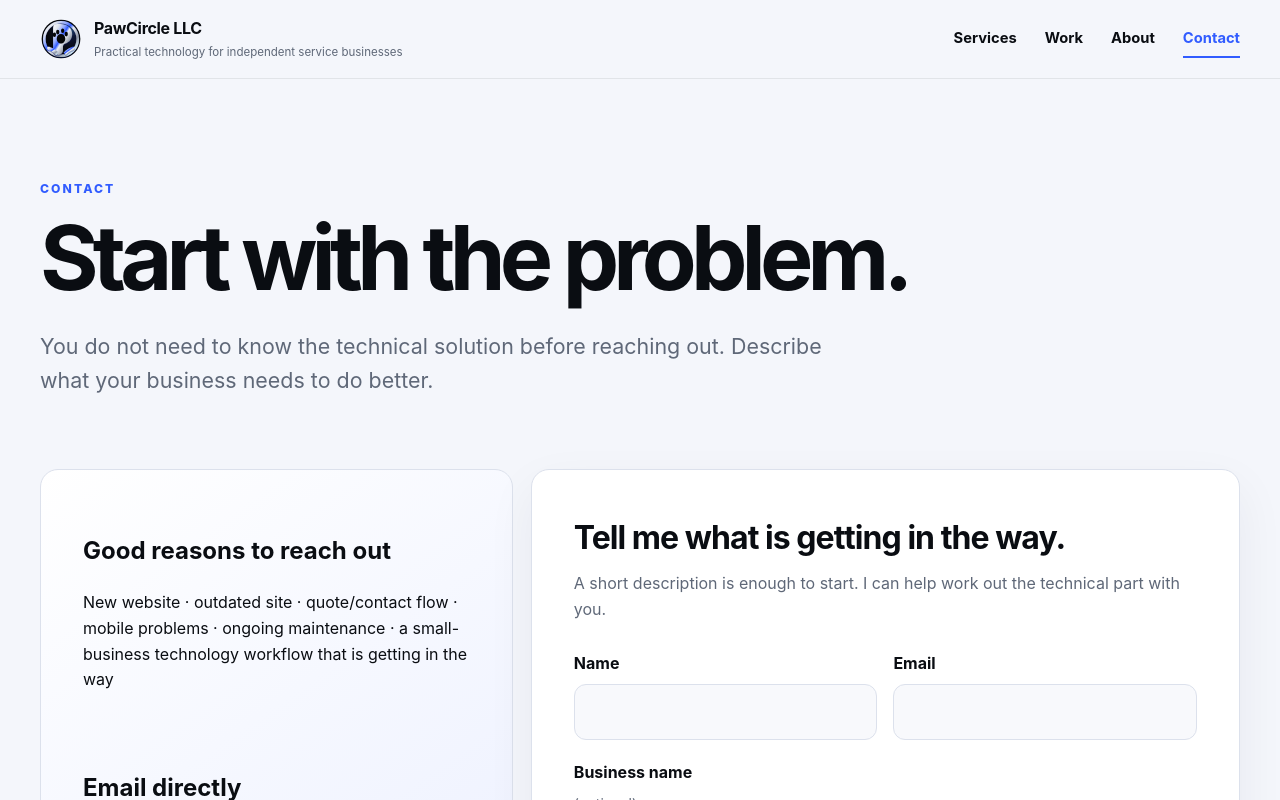
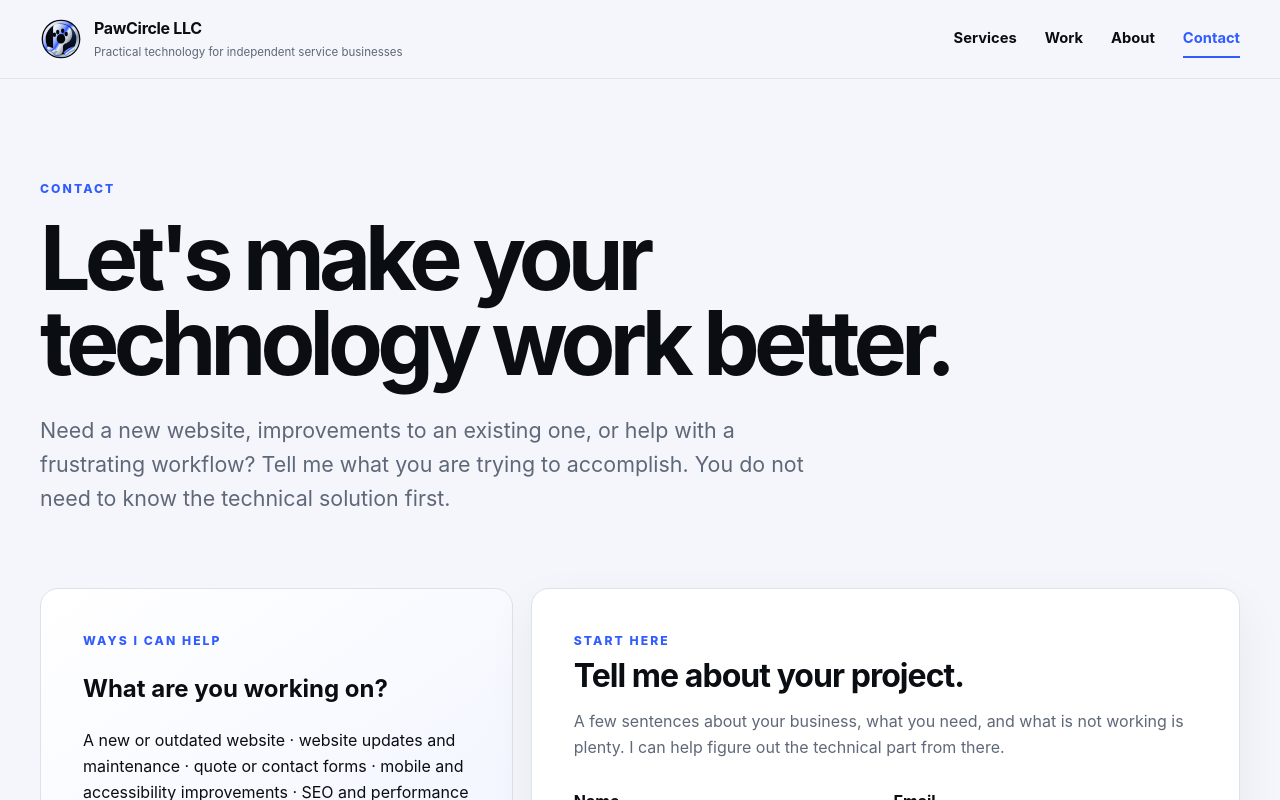
Before and after one commit to reaaland/pawcircle-llc-site, a Next.js app: page /contact in a window 1280 px wide. Shown: the top 800 px of the page. Built offline with nearby package versions, Linux system fonts and the light colour scheme.

Commit message:
Make contact page more inviting and client focused

```diff
--- a/app/contact/page.tsx
+++ b/app/contact/page.tsx
@@ -7,30 +7,35 @@ export default function ContactPage() {
   return (
     <main className="shell page-shell">
       <p className="eyebrow">CONTACT</p>
-      <h1>Start with the problem.</h1>
+      <h1>Let&apos;s make your technology work better.</h1>
       <p className="lede page-lede">
-        You do not need to know the technical solution before reaching out. Describe what your business needs to do better.
+        Need a new website, improvements to an existing one, or help with a frustrating workflow? Tell me what you are trying to accomplish. You do not need to know the technical solution first.
       </p>
 
       <section className="contact-layout" aria-label="Contact PawCircle LLC">
         <div className="contact-card contact-info-card">
           <div>
-            <h2>Good reasons to reach out</h2>
+            <p className="eyebrow">WAYS I CAN HELP</p>
+            <h2>What are you working on?</h2>
             <p>
-              New website · outdated site · quote/contact flow · mobile problems · ongoing maintenance · a small-business technology workflow that is getting in the way
+              A new or outdated website · website updates and maintenance · quote or contact forms · mobile and accessibility improvements · SEO and performance · small-business technology workflows and integrations
             </p>
           </div>
           <div>
-            <h2>Email directly</h2>
+            <p className="eyebrow">PREFER EMAIL?</p>
+            <h2>Send a message directly.</h2>
             <p>
-              Prefer your own email app? Write to <a className="text-link" href="mailto:pawcirclellc@gmail.com">pawcirclellc@gmail.com</a>.
+              Write to <a className="text-link" href="mailto:pawcirclellc@gmail.com">pawcirclellc@gmail.com</a> and I will get back to you.
             </p>
           </div>
         </div>
 
         <div className="contact-form-card">
-          <h2>Tell me what is getting in the way.</h2>
-          <p className="contact-form-intro">A short description is enough to start. I can help work out the technical part with you.</p>
+          <p className="eyebrow">START HERE</p>
+          <h2>Tell me about your project.</h2>
+          <p className="contact-form-intro">
+            A few sentences about your business, what you need, and what is not working is plenty. I can help figure out the technical part from there.
+          </p>
           <ContactForm />
         </div>
       </section>
```
